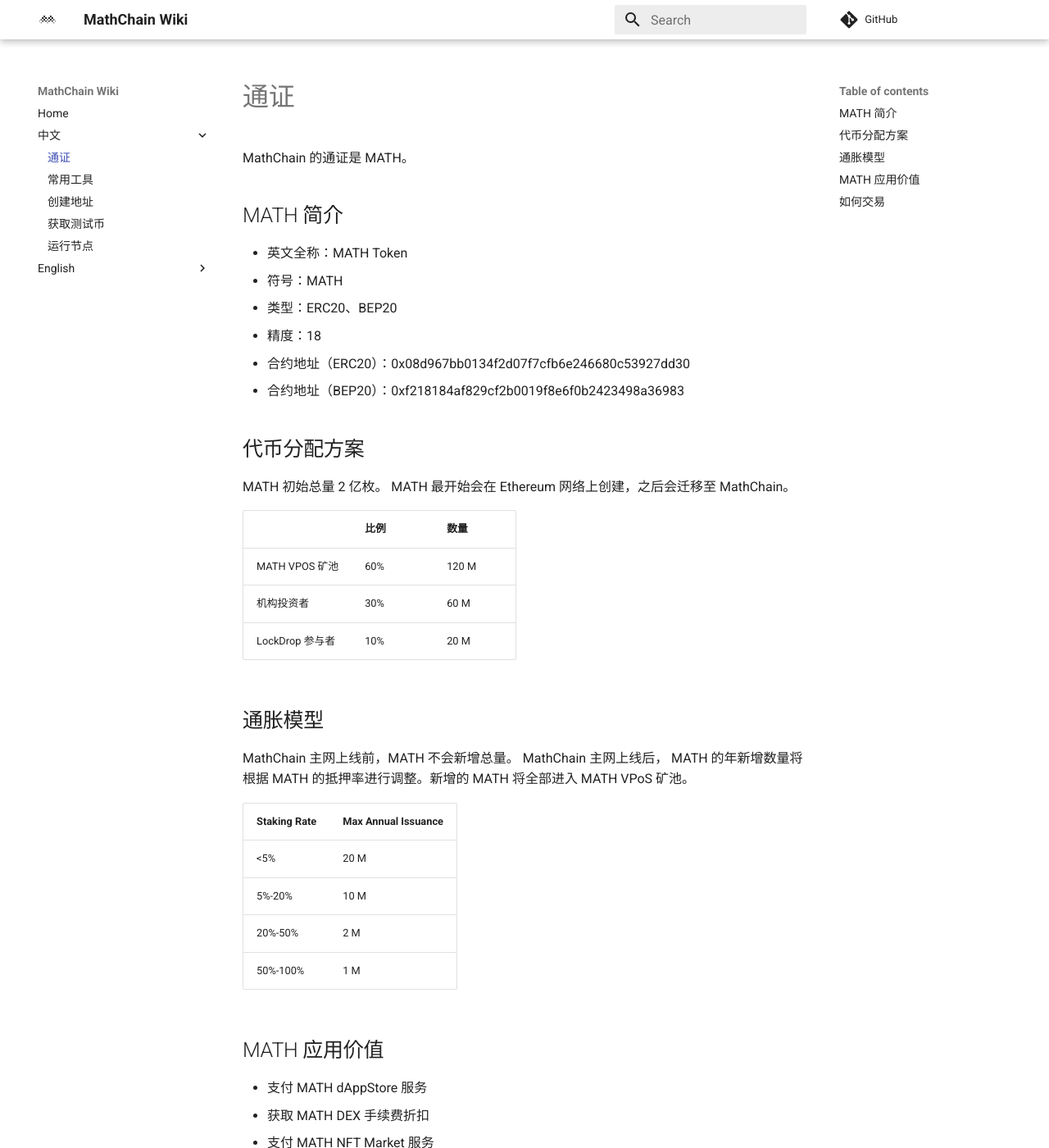
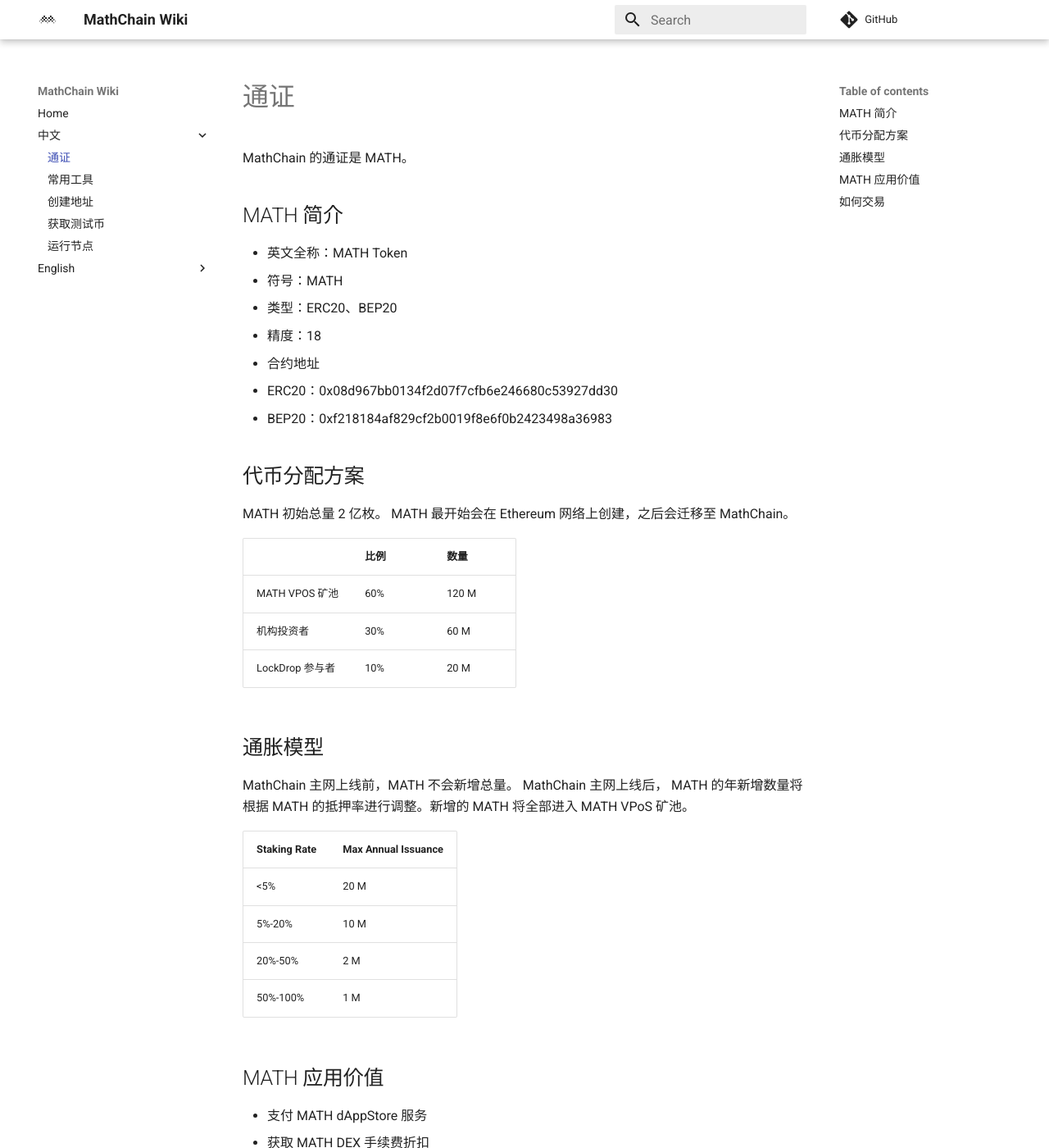
Before and after one commit to mathwallet/docs.mathchain.org, an MkDocs documentation site: the page built from docs/cn/token.md, in a window 1280 px wide and 1400 px high. Shown: the whole window at 82% size. Built offline with MkDocs 1.6.1 and Material for MkDocs 9.7.7, drawn with Linux system fonts in a browser that asks for light colours; comment, search, counter and statistics services are not loaded; some of the changed text lies outside the part shown.

Commit message:
Update token.md

```diff
--- a/docs/cn/token.md
+++ b/docs/cn/token.md
@@ -6,8 +6,9 @@
 - 符号：MATH
 - 类型：ERC20、BEP20
 - 精度：18
-- 合约地址（ERC20）：0x08d967bb0134f2d07f7cfb6e246680c53927dd30
-- 合约地址（BEP20）：0xf218184af829cf2b0019f8e6f0b2423498a36983
+- 合约地址
+  - ERC20：0x08d967bb0134f2d07f7cfb6e246680c53927dd30
+  - BEP20：0xf218184af829cf2b0019f8e6f0b2423498a36983
 
 ## 代币分配方案
 
@@ -43,6 +44,6 @@
 
 ## 如何交易
 - ERC20
-[Uniswap V2](https://app.uniswap.org/#/swap?inputCurrency=0x08d967bb0134f2d07f7cfb6e246680c53927dd30) [HBTC](https://www.hbtc.com/exchange/MATH/USDT) [BitMart](https://www.bitmart.io/trade/cn?symbol=MATH_USDT)
+[[Uniswap V2]](https://app.uniswap.org/#/swap?inputCurrency=0x08d967bb0134f2d07f7cfb6e246680c53927dd30) [[HBTC]](https://www.hbtc.com/exchange/MATH/USDT) [[BitMart]](https://www.bitmart.io/trade/cn?symbol=MATH_USDT)
 - BEP20
-[PancakeSwap](https://exchange.pancakeswap.finance/?_gl=1*16e73c8*_ga*MTM5MDk5MTczMS4xNjA4MDE2Njgx*_ga_334KNG3DMQ*MTYwOTEyMzE1Mi4xNy4xLjE2MDkxMjQ1OTkuMA..#/swap?inputCurrency=0xf218184af829cf2b0019f8e6f0b2423498a36983)
+[[PancakeSwap]](https://exchange.pancakeswap.finance/?_gl=1*16e73c8*_ga*MTM5MDk5MTczMS4xNjA4MDE2Njgx*_ga_334KNG3DMQ*MTYwOTEyMzE1Mi4xNy4xLjE2MDkxMjQ1OTkuMA..#/swap?inputCurrency=0xf218184af829cf2b0019f8e6f0b2423498a36983)
```
